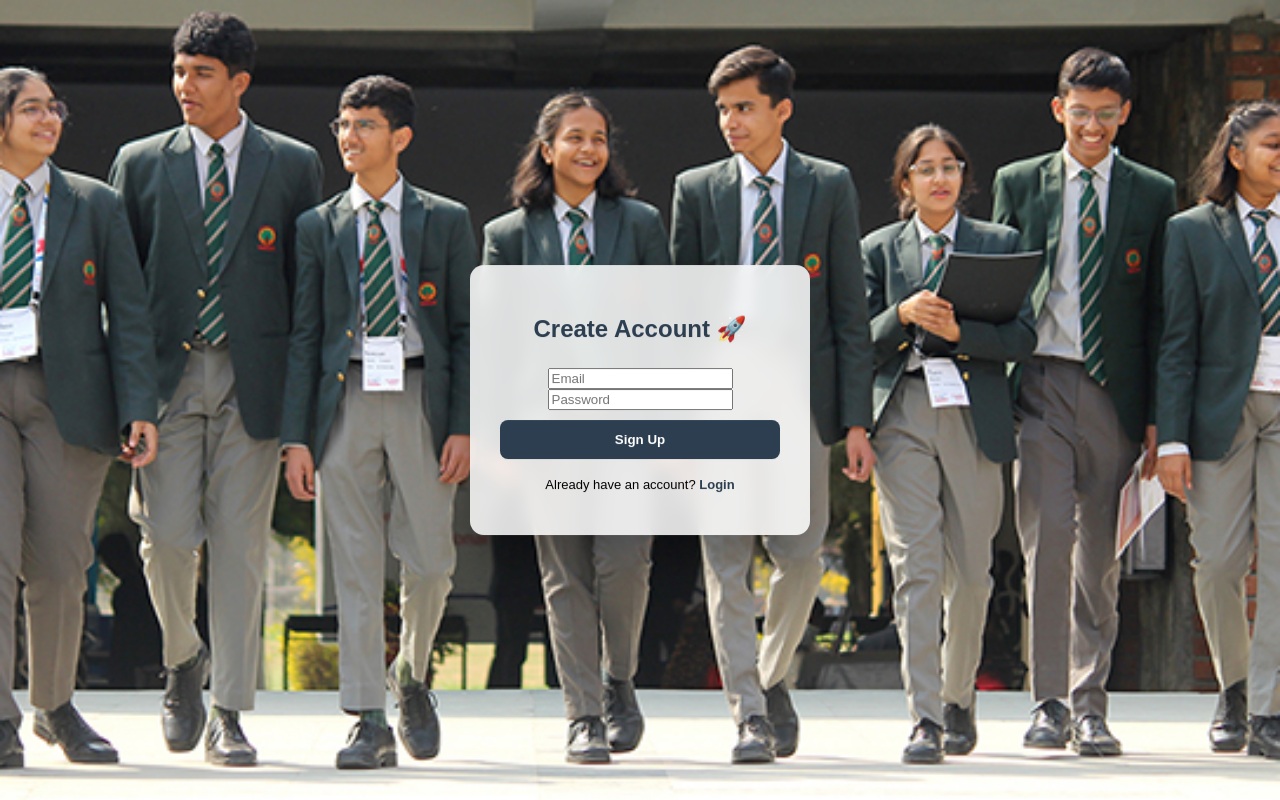
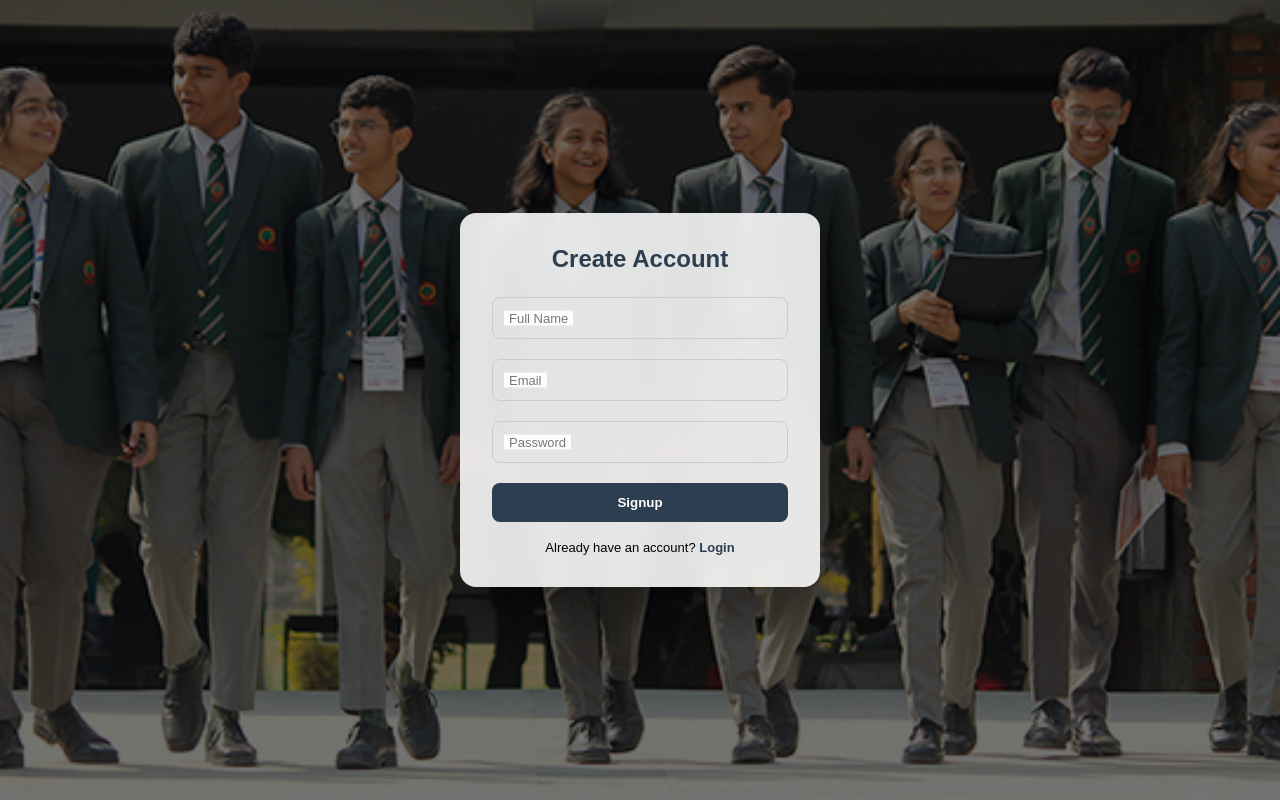
Before and after one commit to arihantrai33/school-saas, a Flask app: page /signup in a window 1280 px wide. Run offline with Flask 3, Linux system fonts and the light colour scheme.

Commit message:
Initial school saas project

```diff
--- a/app.py
+++ b/app.py
@@ -1,35 +1,109 @@
-from flask import Flask, render_template, request
+from flask import Flask, render_template, request, redirect, url_for, session
 import sqlite3
 
 app = Flask(__name__)
+app.secret_key = "supersecretkey"
 
-# Login page (GET)
-@app.route("/")
-def home():
+DB_NAME = "database.db"
+
+def get_db():
+    conn = sqlite3.connect(DB_NAME)
+    conn.row_factory = sqlite3.Row
+    return conn
+
+# ---------- INIT DB ----------
+def init_db():
+    conn = get_db()
+    cur = conn.cursor()
+    cur.execute("""
+        CREATE TABLE IF NOT EXISTS users (
+            id INTEGER PRIMARY KEY AUTOINCREMENT,
+            name TEXT NOT NULL,
+            email TEXT UNIQUE NOT NULL,
+            password TEXT NOT NULL
+        )
+    """)
+    conn.commit()
+    conn.close()
+
+init_db()
+
+# ---------- SIGNUP ----------
+@app.route("/signup", methods=["GET", "POST"])
+def signup():
+    if request.method == "POST":
+        name = request.form["name"]
+        email = request.form["email"]
+        password = request.form["password"]
+
+        try:
+            conn = get_db()
+            cur = conn.cursor()
+            cur.execute(
+                "INSERT INTO users (name, email, password) VALUES (?, ?, ?)",
+                (name, email, password)
+            )
+            conn.commit()
+            conn.close()
+            return redirect(url_for("login"))
+        except sqlite3.IntegrityError:
+            return "Email already exists"
+
+    return render_template("signup.html")
+
+# ---------- LOGIN ----------
+@app.route("/", methods=["GET", "POST"])
+@app.route("/login", methods=["GET", "POST"])
+def login():
+    if request.method == "POST":
+        email = request.form["email"]
+        password = request.form["password"]
+
+        conn = get_db()
+        cur = conn.cursor()
+        cur.execute(
+            "SELECT * FROM users WHERE email=? AND password=?",
+            (email, password)
+        )
+        user = cur.fetchone()
+        conn.close()
+
+        if user:
+            session["user_id"] = user["id"]
+            session["user_name"] = user["name"]
+            return redirect(url_for("welcome"))
+        else:
+            return "Invalid login"
+
     return render_template("login.html")
 
-# Login check (POST)
-@app.route("/login", methods=["POST"])
-def login():
-    email = request.form["email"]
-    password = request.form["password"]
+# ---------- WELCOME (OPTION A) ----------
+@app.route("/welcome")
+def welcome():
+    if "user_id" not in session:
+        return redirect(url_for("login"))
 
-    conn = sqlite3.connect("static/database.db")
-
-    cursor = conn.cursor()
-
-    cursor.execute(
-        "SELECT * FROM users WHERE email=? AND password=?",
-        (email, password)
+    return render_template(
+        "welcome.html",
+        name=session.get("user_name")
     )
 
-    user = cursor.fetchone()
-    conn.close()
+# ---------- DASHBOARD ----------
+@app.route("/dashboard")
+def dashboard():
+    if "user_id" not in session:
+        return redirect(url_for("login"))
 
-    if user:
-        return "login success"
-    else:
-        return "invalid credentials"
+    return render_template(
+        "dashboard.html",
+        name=session.get("user_name")
+    )
+
+# ---------- LOGOUT ----------
+@app.route("/logout")
+def logout():
+    session.clear()
+    return redirect(url_for("login"))
 
 if __name__ == "__main__":
-    app.run(debug=True)
+    app.run(debug=True, port=5001)
--- a/static/style.css
+++ b/static/style.css
@@ -1,11 +1,12 @@
 /* RESET */
 * {
+    margin: 0;
+    padding: 0;
     box-sizing: border-box;
 }
 
-/* BODY WITH BACKGROUND IMAGE */
+/* BODY BACKGROUND */
 body {
-    margin: 0;
     height: 100vh;
     font-family: Arial, sans-serif;
     background: url("saas.jpg") no-repeat center center / cover;
@@ -14,53 +15,49 @@ body {
 /* DARK OVERLAY */
 .overlay {
     position: fixed;
-    top: 0;
-    left: 0;
-    width: 100%;
-    height: 100%;
+    inset: 0;
     background: rgba(0,0,0,0.55);
     z-index: 1;
 }
 
-/* LOGIN BOX */
+/* LOGIN BOX (CENTER FIXED) */
 .login-box {
-    position: absolute;
+    position: fixed;
     top: 50%;
     left: 50%;
     transform: translate(-50%, -50%);
     z-index: 2;
 
-    width: 340px;
-    padding: 30px;
+    width: 360px;
+    padding: 32px;
     text-align: center;
 
-    background: rgba(255,255,255,0.85);
-    backdrop-filter: blur(8px);
-    border-radius: 14px;
+    background: rgba(255,255,255,0.88);
+    backdrop-filter: blur(10px);
+    border-radius: 16px;
 
-    box-shadow: 0 20px 40px rgba(0,0,0,0.3);
+    box-shadow: 0 25px 50px rgba(0,0,0,0.35);
 }
 
 /* HEADING */
 .login-box h2 {
-    margin-bottom: 25px;
+    margin-bottom: 24px;
     color: #2c3e50;
 }
 
 /* INPUT GROUP */
 .input-group {
     position: relative;
-    margin: 22px 0;
+    margin-bottom: 20px;
 }
 
 .input-group input {
     width: 100%;
     padding: 12px;
-    font-size: 14px;
-
     border-radius: 8px;
     border: 1px solid #ccc;
     outline: none;
+    font-size: 14px;
     background: transparent;
 }
 
@@ -70,8 +67,8 @@ body {
     top: 50%;
     left: 12px;
     transform: translateY(-50%);
+    color: #777;
     font-size: 13px;
-    color: #777;
     pointer-events: none;
     transition: 0.3s;
     background: rgba(255,255,255,0.9);
@@ -86,25 +83,21 @@ body {
     color: #2c3e50;
 }
 
-/* LOGIN BUTTON */
+/* BUTTON */
 .login-box button {
     width: 100%;
     padding: 12px;
-    margin-top: 10px;
-
     background: #2c3e50;
     color: white;
     font-weight: bold;
     border: none;
     border-radius: 8px;
     cursor: pointer;
-
-    transition: all 0.3s ease;
+    transition: 0.3s;
 }
 
 .login-box button:hover {
     background: #1f2f3f;
-    transform: translateY(-2px);
 }
 
 /* SIGNUP TEXT */
@@ -114,7 +107,7 @@ body {
 }
 
 .signup-text a {
+    color: #2c3e50;
+    font-weight: bold;
     text-decoration: none;
-    font-weight: bold;
-    color: #2c3e50;
 }
--- a/templates/signup.html
+++ b/templates/signup.html
@@ -2,27 +2,43 @@
 <html lang="en">
 <head>
     <meta charset="UTF-8">
-    <title>Sign Up</title>
+    <title>School SaaS Signup</title>
+
+    <!-- SAME CSS -->
     <link rel="stylesheet" href="{{ url_for('static', filename='style.css') }}">
 </head>
 <body>
 
-<div class="login-container">
+    <!-- Dark overlay -->
+    <div class="overlay"></div>
+
+    <!-- Signup Box (SAME CENTER CLASS) -->
     <div class="login-box">
-        <h2>Create Account 🚀</h2>
+        <h2>Create Account</h2>
 
-        <form method="POST" action="/signup">
-            <input type="email" name="email" placeholder="Email" required>
-            <input type="password" name="password" placeholder="Password" required>
-            <button type="submit">Sign Up</button>
+        <form method="POST">
+            <div class="input-group">
+                <input type="text" name="name" required>
+                <label>Full Name</label>
+            </div>
+
+            <div class="input-group">
+                <input type="email" name="email" required>
+                <label>Email</label>
+            </div>
+
+            <div class="input-group">
+                <input type="password" name="password" required>
+                <label>Password</label>
+            </div>
+
+            <button type="submit">Signup</button>
         </form>
 
-        <p class="signup-text">
-            Already have an account?
-            <a href="/">Login</a>
-        </p>
+        <div class="signup-text">
+            Already have an account? <a href="/login">Login</a>
+        </div>
     </div>
-</div>
 
 </body>
 </html>
```
Also changed, not shown: static/welcome.css (added, +55 -0 lines), templates/dashboard.html (+7 -5 lines), templates/login.html (+4 -3 lines), templates/welcome.html (added, +23 -0 lines), database.db.
